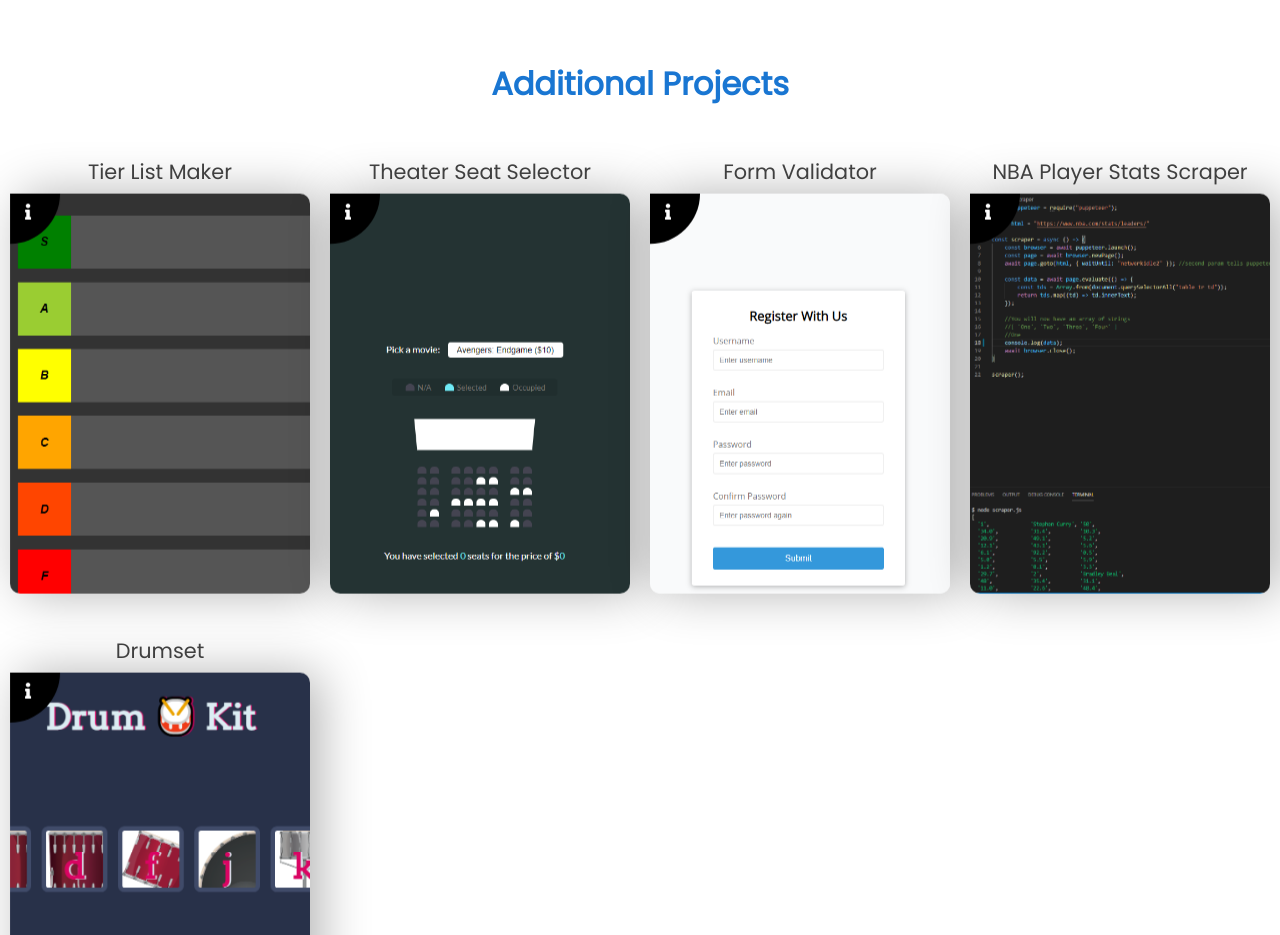
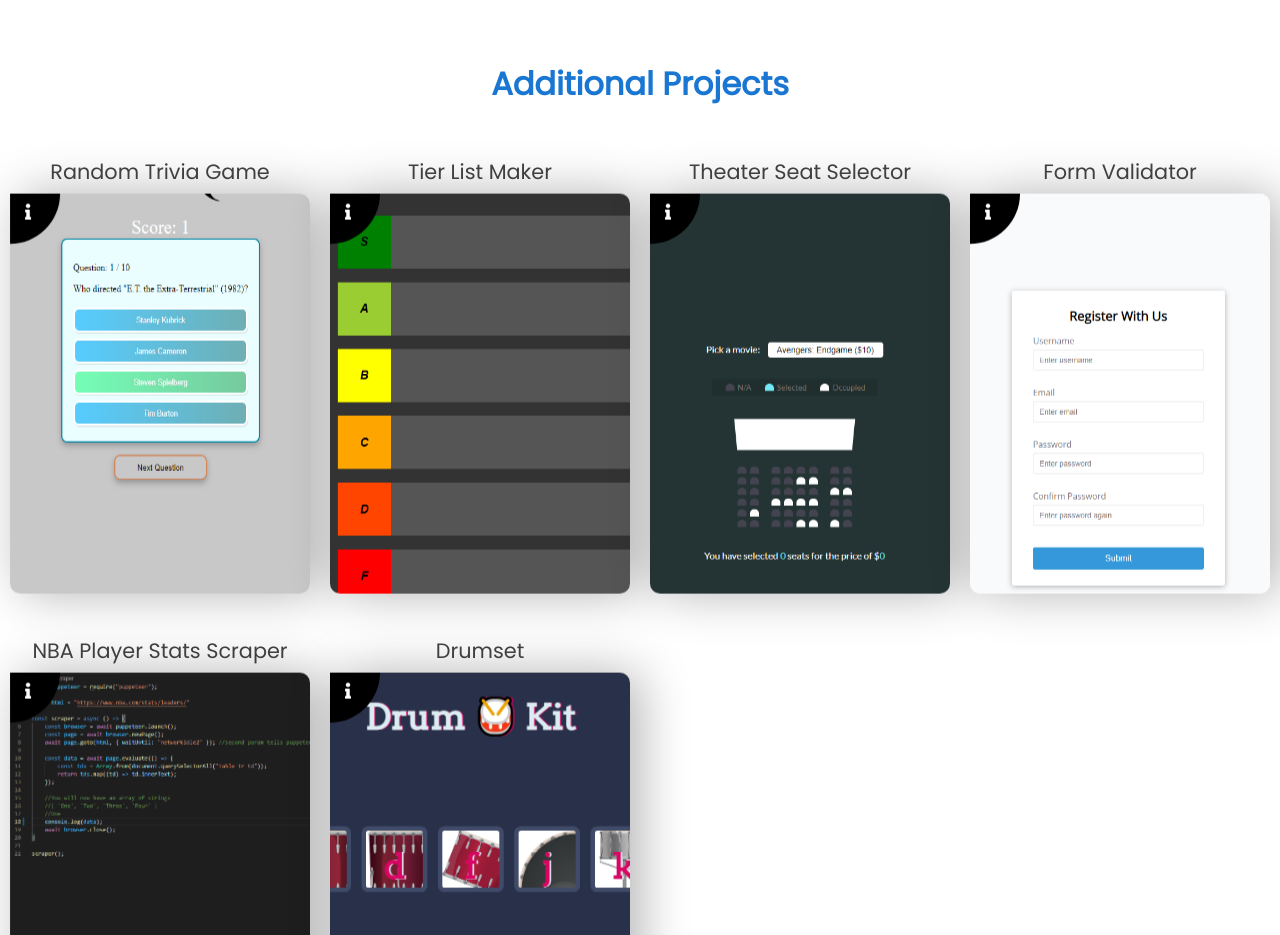
Before and after one commit to hoopslam/portfolio, a Next.js app: page / in a window 1280 px wide. Shown: the part 3140-4075 px from the top of the page. Built offline with nearby package versions, Linux system fonts and the light colour scheme.

Commit message:
added random trivia game project

```diff
--- a/public/assets/projects/extraProjects.js
+++ b/public/assets/projects/extraProjects.js
@@ -1,4 +1,13 @@
 const extraProjects = [
+    {
+        title: "Random Trivia Game",
+        id: 6,
+        image: "/assets/projects/random.png",
+        description: "Test your knowledge of random facts by taking this random trivia quiz",
+        tech: "Typescript, React, Styled Components, Opentdb API",
+        github: "https://hoopslam.com/hoopslam/RandomTrivia/",
+        live: "https://hoopslam.github.io/RandomTrivia/"
+    },
     {
         title: "Tier List Maker",
         id: 1,
```
Also changed, not shown: public/assets/projects/random.png (added).
